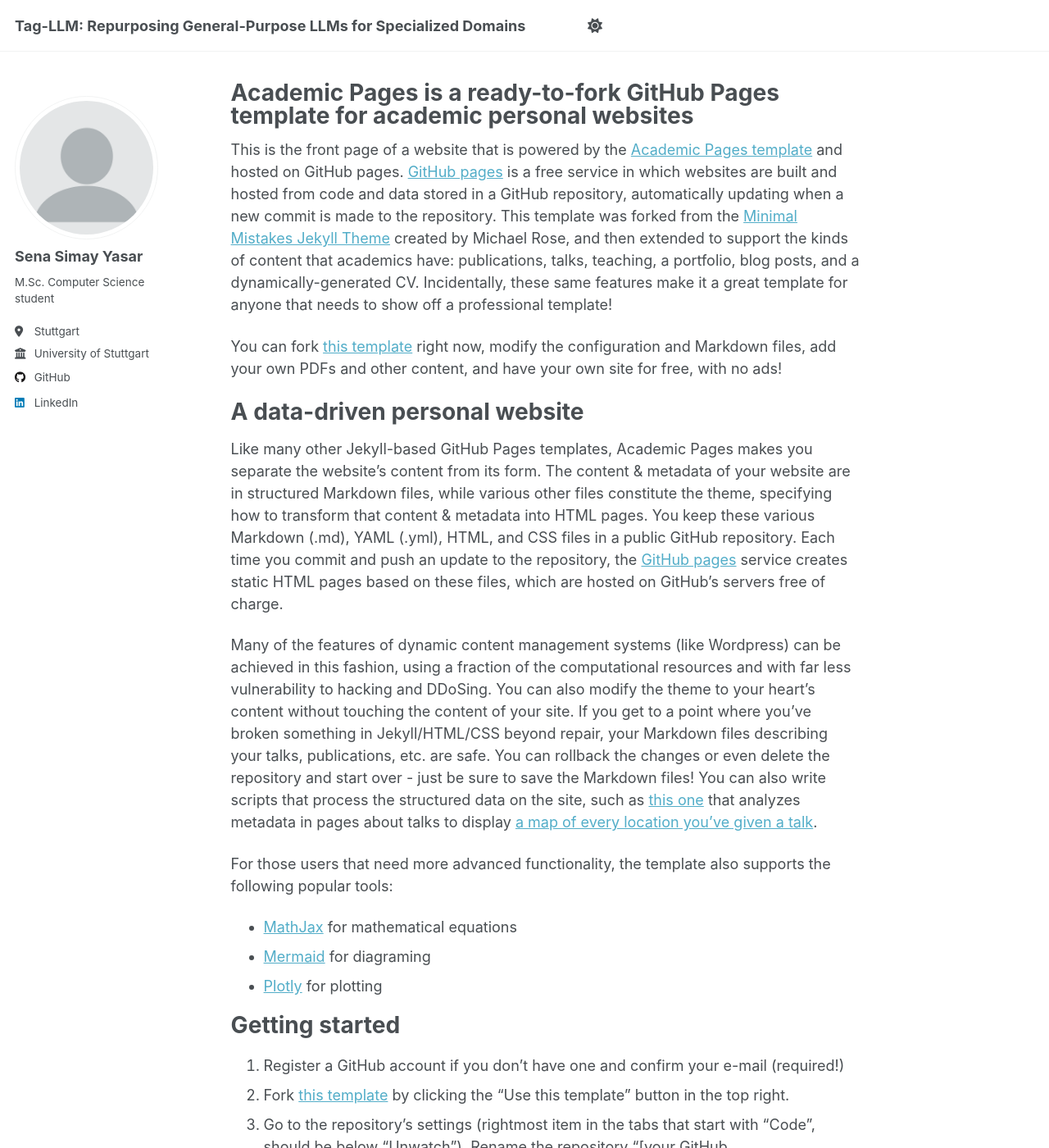
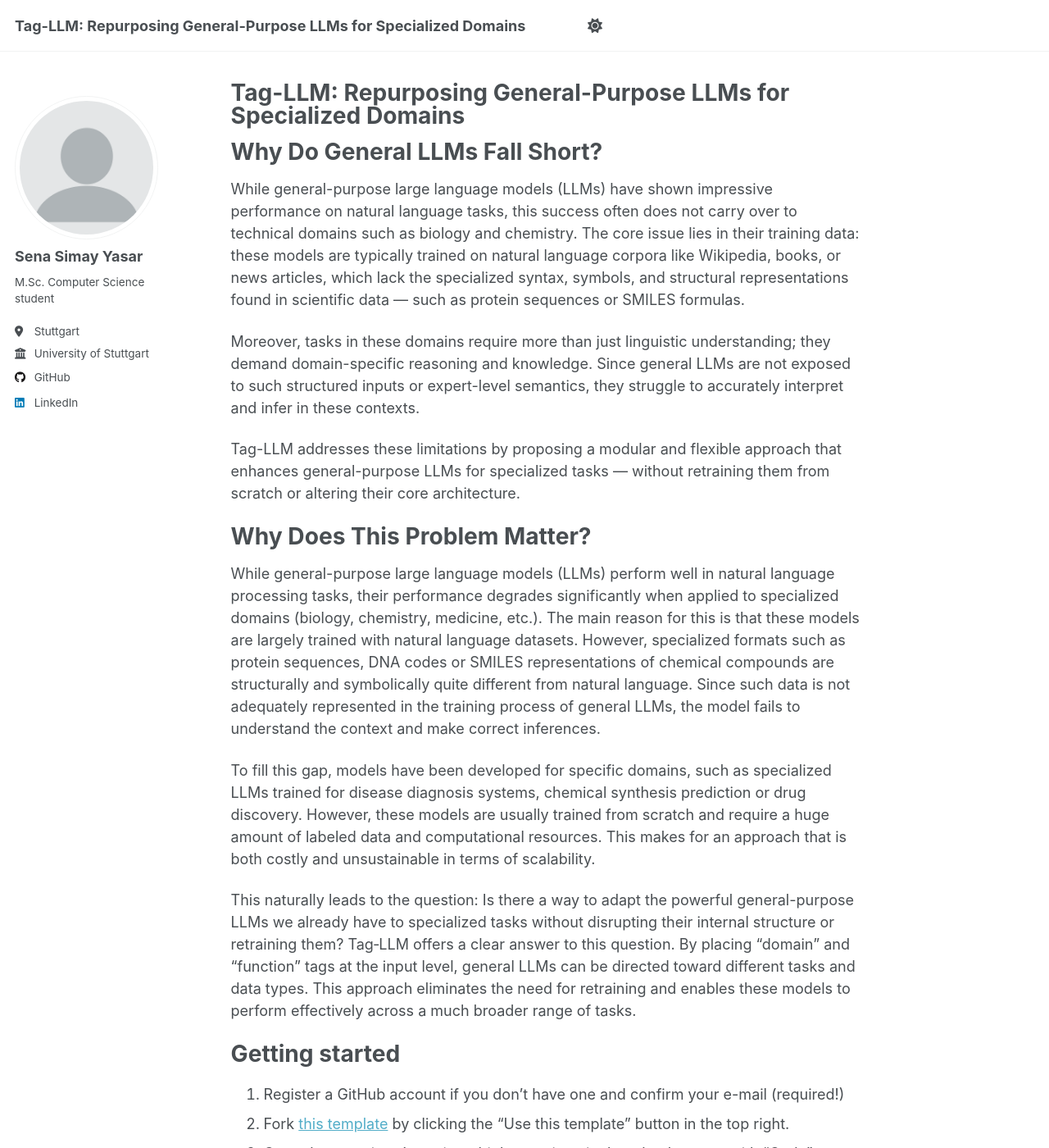
Before and after one commit to simayasar/simayasar.github.io, a Jekyll site: the page built from _pages/about.md, in a window 1280 px wide and 1400 px high. Shown: the whole window at 82% size. Built offline with Jekyll 4.4.1, drawn with Linux system fonts in a browser that asks for light colours; a script that is not in the unit is left out.

Commit message:
Update about.md

```diff
--- a/_pages/about.md
+++ b/_pages/about.md
@@ -1,26 +1,32 @@
 ---
 permalink: /
-title: "Academic Pages is a ready-to-fork GitHub Pages template for academic personal websites"
+title: "Tag-LLM: Repurposing General-Purpose LLMs for Specialized Domains"
 author_profile: true
 redirect_from:
   - /about/
   - /about.html
 ---
 
-This is the front page of a website that is powered by the [Academic Pages template](https://github.com/academicpages/academicpages.github.io) and hosted on GitHub pages. [GitHub pages](https://pages.github.com) is a free service in which websites are built and hosted from code and data stored in a GitHub repository, automatically updating when a new commit is made to the repository. This template was forked from the [Minimal Mistakes Jekyll Theme](https://mmistakes.github.io/minimal-mistakes/) created by Michael Rose, and then extended to support the kinds of content that academics have: publications, talks, teaching, a portfolio, blog posts, and a dynamically-generated CV. Incidentally, these same features make it a great template for anyone that needs to show off a professional template!
 
- You can fork [this template](https://github.com/academicpages/academicpages.github.io) right now, modify the configuration and Markdown files, add your own PDFs and other content, and have your own site for free, with no ads!
 
-A data-driven personal website
+Why Do General LLMs Fall Short?
 ======
-Like many other Jekyll-based GitHub Pages templates, Academic Pages makes you separate the website's content from its form. The content & metadata of your website are in structured Markdown files, while various other files constitute the theme, specifying how to transform that content & metadata into HTML pages. You keep these various Markdown (.md), YAML (.yml), HTML, and CSS files in a public GitHub repository. Each time you commit and push an update to the repository, the [GitHub pages](https://pages.github.com/) service creates static HTML pages based on these files, which are hosted on GitHub's servers free of charge.
 
-Many of the features of dynamic content management systems (like Wordpress) can be achieved in this fashion, using a fraction of the computational resources and with far less vulnerability to hacking and DDoSing. You can also modify the theme to your heart's content without touching the content of your site. If you get to a point where you've broken something in Jekyll/HTML/CSS beyond repair, your Markdown files describing your talks, publications, etc. are safe. You can rollback the changes or even delete the repository and start over - just be sure to save the Markdown files! You can also write scripts that process the structured data on the site, such as [this one](https://github.com/academicpages/academicpages.github.io/blob/master/talkmap.ipynb) that analyzes metadata in pages about talks to display [a map of every location you've given a talk](https://academicpages.github.io/talkmap.html).
+While general-purpose large language models (LLMs) have shown impressive performance on natural language tasks, this success often does not carry over to technical domains such as biology and chemistry. The core issue lies in their training data: these models are typically trained on natural language corpora like Wikipedia, books, or news articles, which lack the specialized syntax, symbols, and structural representations found in scientific data — such as protein sequences or SMILES formulas.
 
-For those users that need more advanced functionality, the template also supports the following popular tools:
-- [MathJax](https://www.mathjax.org/) for mathematical equations
-- [Mermaid](https://mermaid.js.org/) for diagraming
-- [Plotly](https://plotly.com/javascript/) for plotting
+Moreover, tasks in these domains require more than just linguistic understanding; they demand domain-specific reasoning and knowledge. Since general LLMs are not exposed to such structured inputs or expert-level semantics, they struggle to accurately interpret and infer in these contexts.
+
+Tag-LLM addresses these limitations by proposing a modular and flexible approach that enhances general-purpose LLMs for specialized tasks — without retraining them from scratch or altering their core architecture.
+
+
+Why Does This Problem Matter?
+======
+
+While general-purpose large language models (LLMs) perform well in natural language processing tasks, their performance degrades significantly when applied to specialized domains (biology, chemistry, medicine, etc.). The main reason for this is that these models are largely trained with natural language datasets. However, specialized formats such as protein sequences, DNA codes or SMILES representations of chemical compounds are structurally and symbolically quite different from natural language. Since such data is not adequately represented in the training process of general LLMs, the model fails to understand the context and make correct inferences.
+
+To fill this gap, models have been developed for specific domains, such as specialized LLMs trained for disease diagnosis systems, chemical synthesis prediction or drug discovery. However, these models are usually trained from scratch and require a huge amount of labeled data and computational resources. This makes for an approach that is both costly and unsustainable in terms of scalability.
+
+This naturally leads to the question: Is there a way to adapt the powerful general-purpose LLMs we already have to specialized tasks without disrupting their internal structure or retraining them? Tag‑LLM offers a clear answer to this question. By placing “domain” and “function” tags at the input level, general LLMs can be directed toward different tasks and data types. This approach eliminates the need for retraining and enables these models to perform effectively across a much broader range of tasks.
 
 Getting started
 ======
```
